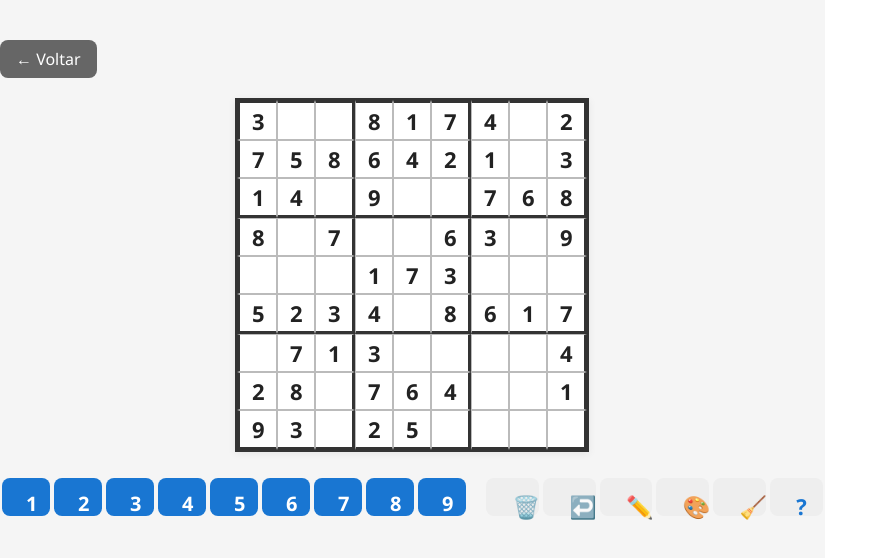
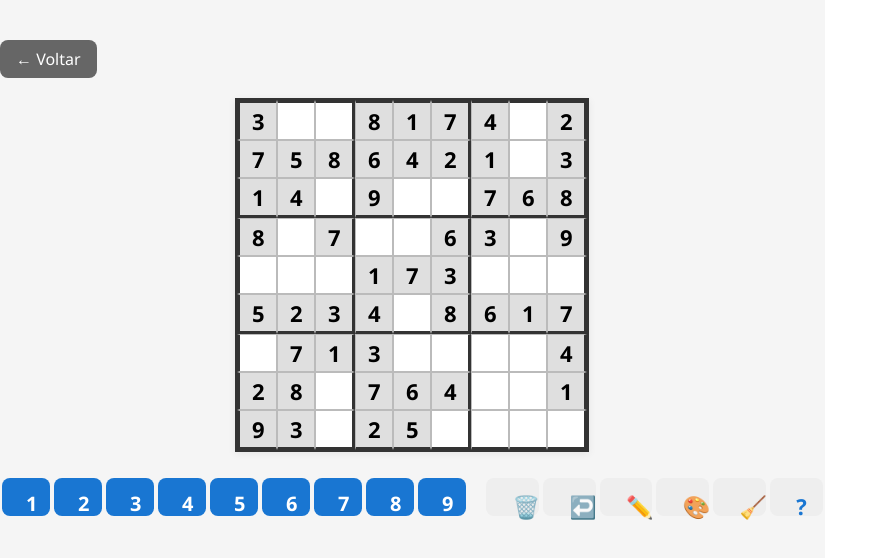
Before and after one commit to ChicoStuhl/websudoku, a React (Vite) app: page / in a window 1280 px wide. Both pictures are taken after a click on the button "Começar". Shown: the top 558 px of the page, without its empty margins (0-886 px from the left). Built offline with nearby package versions, Linux system fonts and the light colour scheme.

Commit message:
highlight no numero novo. Agora pode preencher numeros errados. Fix: colors

```diff
--- a/src/App.css
+++ b/src/App.css
@@ -84,8 +84,8 @@
   border-color: #d32f2f;
 }
 .cell.highlighted {
-  background: #1976d2;
-  color: #fff;
+  background: #1976d2 !important;
+  color: #fff !important;
 }
 .cell.influence {
   background: #e3e3e3;
@@ -133,11 +133,23 @@
   box-shadow: inset 0 0 0 2px #1976d2 !important; /* Reforça a seleção visualmente */
 }
 
+.cell.fixed {
+  background: #dfdfdf;
+  color: #000000;
+  font-weight: bold;
+}
+
 .cell-text {
   font-weight: bold;
   font-size: 22px;
-  color: #222;
+  color: #000000;
 }
+
+/* add cell-text and fixed */
+.cell.fixed .cell-text {
+  color: #000000;
+}
+
 .notes-container {
   display: flex;
   flex-wrap: wrap;
--- a/src/App.tsx
+++ b/src/App.tsx
@@ -8,6 +8,8 @@ const LEVELS = [
   'NORMAL', 'FÁCIL', 'INTERMEDIÁRIO', 'AVANÇADO', 'DIFÍCIL',
   'DESAFIO', 'EXPERTO', 'MESTRE', 'INSANO', 'INJUSTO'
 ];
+
+
 
 function shuffle(array: string[]): string[] {
   let arr = array.slice();
@@ -117,6 +119,11 @@ const App: React.FC = () => {
   const [showWelcome, setShowWelcome] = useState(true);
   const [pickerValue, setPickerValue] = useState(1);
   const [history, setHistory] = useState<{grid: string[][], notes: NoteType[][], cellColors: number[][][]}[]>([]);
+  const [fixedCells, setFixedCells] = useState<boolean[][]>(
+    Array.from({ length: 9 }, () => Array(9).fill(false))
+  );
+
+
 
   const handleNewGame = (level: number) => {
     const full = generateFullBoard();
@@ -127,6 +134,11 @@ const App: React.FC = () => {
     setSelectedCells([]);
     setShowWelcome(false);
     setHistory([]);
+
+    setFixedCells(
+      puzzle.map(row => row.map(cell => cell !== ''))
+    );
+
   };
 
   // Auto-ativa/desativa modo de notação baseado na seleção
@@ -192,7 +204,7 @@ const App: React.FC = () => {
     if ('button' in e && e.button !== 0) return;
 
     // Se célula está preenchida, só destaca o número
-    if (filledCells[row][col]) {
+    if (fixedCells[row][col]) {
       const value = grid[row][col];
       setHighlightNum(value);
       return;
@@ -216,7 +228,7 @@ const App: React.FC = () => {
   // Unifica mouse e touch para arrasto/drag
   const handleCellPointerEnter = (row: number, col: number) => {
     if (!isSelecting) return;
-    if (filledCells[row][col]) return;
+    if (fixedCells[row][col]) return;
     setSelectedCells(prev => {
       const exists = prev.some(cell => cell.row === row && cell.col === col);
       if (dragStartedOnSelectedCell) {
@@ -324,12 +336,18 @@ const App: React.FC = () => {
       });
     } else {
       // Só insere se todas as selecionadas estiverem vazias e o número for válido em todas
-      if (selectedCells.some(({row, col}) => grid[row][col])) return;
-      if (selectedCells.some(({row, col}) => !isValidMove(row, col, num))) return;
+      if (selectedCells.some(({row, col}) => fixedCells[row][col])) return;
+      // if (selectedCells.some(({row, col}) => !isValidMove(row, col, num))) return;
       setGrid(prev => {
         const newGrid = prev.map(r => [...r]);
         selectedCells.forEach(({row, col}) => {
-          newGrid[row][col] = num;
+          if (!fixedCells[row][col]) {
+            newGrid[row][col] = num;
+            setSelectedCells(prev => {
+              return [...prev, { row, col }];
+            });
+            setHighlightNum(num);
+          }
         });
         return newGrid;
       });
@@ -493,7 +511,7 @@ const App: React.FC = () => {
                   const colorClasses = cellColor.length > 0 ? cellColor.map(c => `color-${c}`).join(' ') : '';
                   return (
                     <div
-                      className={`cell${isSelected ? ' selected' : ''}${invalid ? ' invalid' : ''}${highlighted ? ' highlighted' : ''}${highlightedNote ? ' highlighted-note' : ''}${colorClasses ? ` ${colorClasses}` : ''}`}
+                      className={`cell${isSelected ? ' selected' : ''}${invalid ? ' invalid' : ''}${highlighted ? ' highlighted' : ''}${highlightedNote ? ' highlighted-note' : ''}${colorClasses ? ` ${colorClasses}` : ''}${fixedCells[rowIdx][colIdx] ? ' fixed' : ''}`}
                       key={colIdx}
                       onClick={() => handleCellClick(rowIdx, colIdx)}
                       onMouseDown={e => handleCellMouseDown(rowIdx, colIdx, e)}
```
